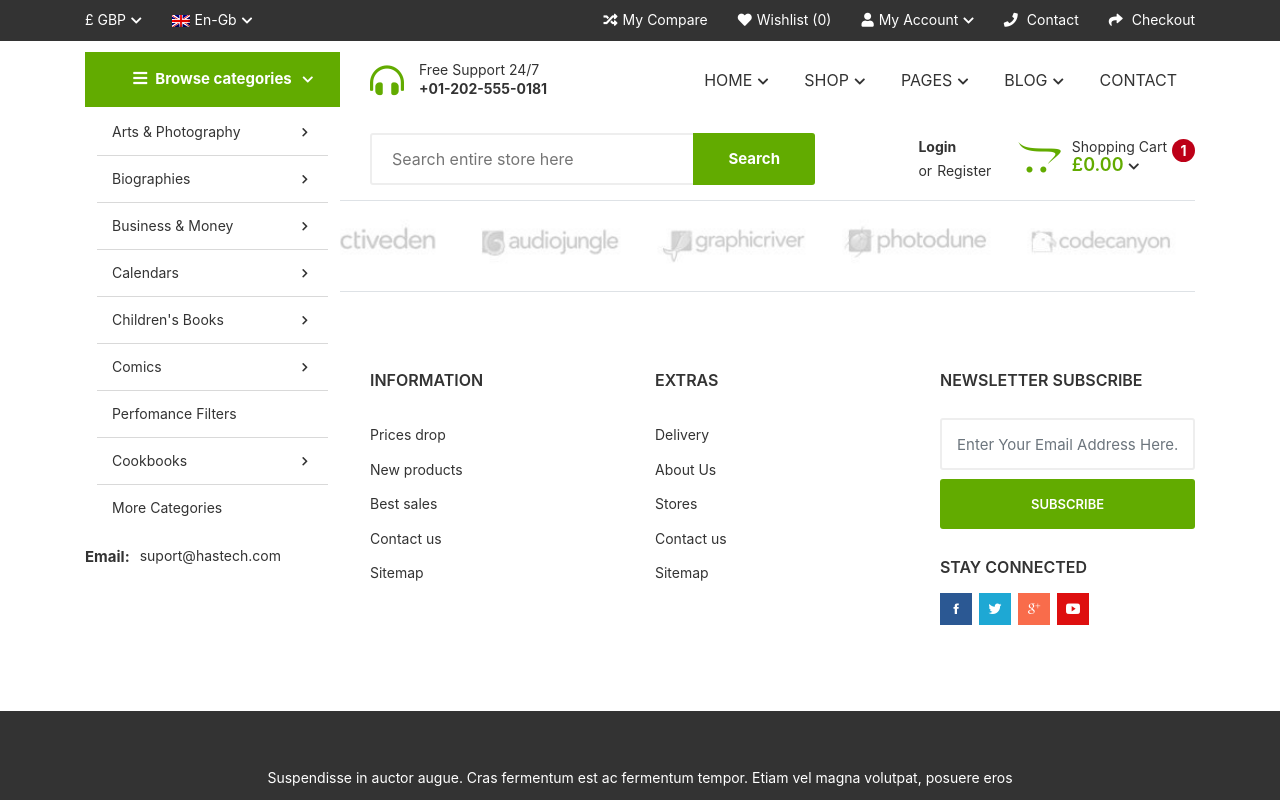
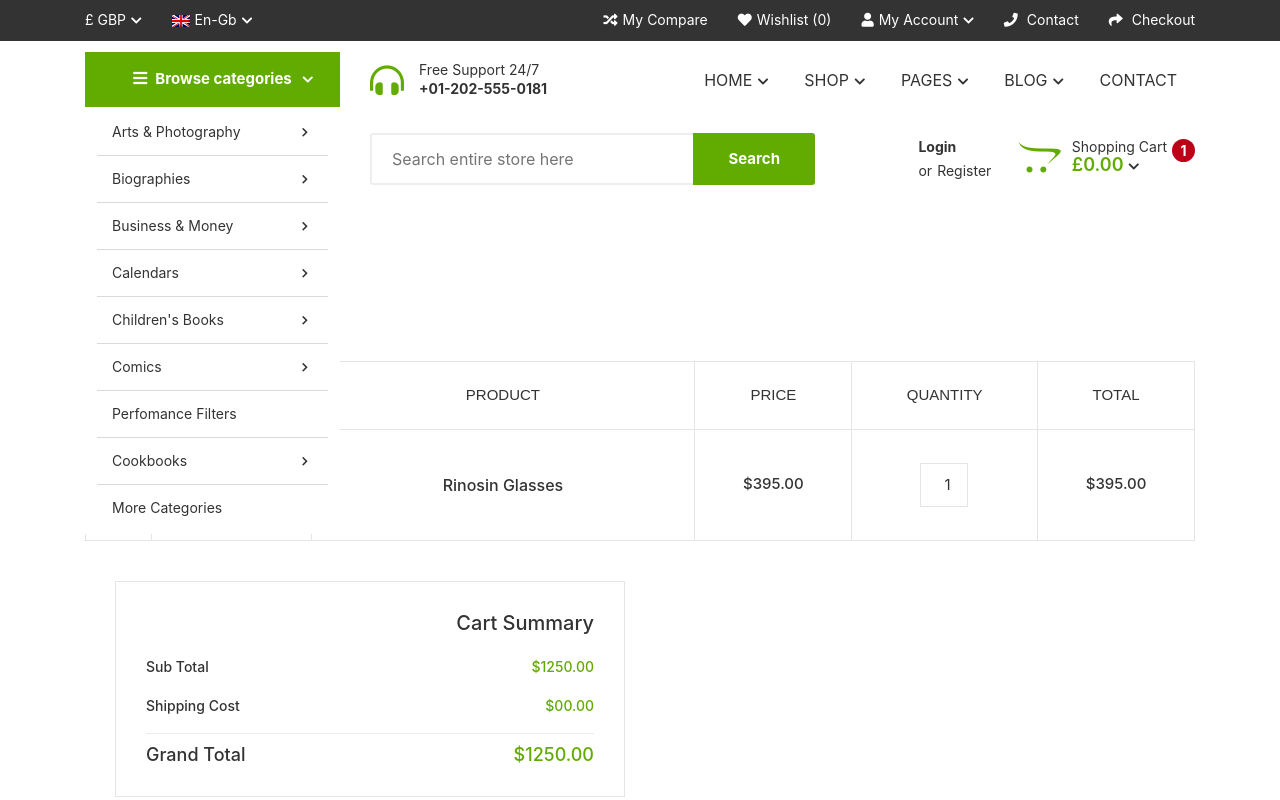
Before and after one commit to ferdi12-tr/React_TrainAndWork_Assignment3, a React (Create React App) app in the folder bookstore/: page /cart in a window 1280 px wide. Shown: the top 800 px of the page. Built offline with nearby package versions, Linux system fonts and the light colour scheme.

Commit message:
parse cart page

```diff
--- a/bookstore/src/App.js
+++ b/bookstore/src/App.js
@@ -7,6 +7,7 @@
 import Home from "./Pages/Home"
 import ProductDetail from './Pages/ProductDetail';
 import Blogs from './Pages/Blogs';
+import Cart from './Pages/Cart';
 
 function App() {
   return (
@@ -19,6 +20,7 @@
           <Route path='/' element={<Home />} />
           <Route path='/productDetail' element={<ProductDetail />}></Route>
           <Route path='/blogs' element={<Blogs />}></Route>
+          <Route path='/cart' element={<Cart />} />
         </Routes>
         <Footer />
       </div>
--- /dev/null
+++ b/bookstore/src/Pages/Cart.js
@@ -0,0 +1,89 @@
+import React, { Component } from 'react'
+
+export default class Cart extends Component {
+    render() {
+        return (
+            <>
+                <section className="breadcrumb-section">
+                    <h2 className="sr-only">Site Breadcrumb</h2>
+                    <div className="container">
+                        <div className="breadcrumb-contents">
+                            <nav aria-label="breadcrumb">
+                                <ol className="breadcrumb">
+                                    <li className="breadcrumb-item"><a href="index.html">Home</a></li>
+                                    <li className="breadcrumb-item active">Cart</li>
+                                </ol>
+                            </nav>
+                        </div>
+                    </div>
+                </section>
+                <main className="cart-page-main-block inner-page-sec-padding-bottom">
+                    <div className="cart_area cart-area-padding  ">
+                        <div className="container">
+                            <div className="page-section-title">
+                                <h1>Shopping Cart</h1>
+                            </div>
+                            <div className="row">
+                                <div className="col-12">
+                                    <form action="#" className>
+                                        <div className="cart-table table-responsive mb--40">
+                                            <table className="table">
+                                                <thead>
+                                                    <tr>
+                                                        <th className="pro-remove" />
+                                                        <th className="pro-thumbnail">Image</th>
+                                                        <th className="pro-title">Product</th>
+                                                        <th className="pro-price">Price</th>
+                                                        <th className="pro-quantity">Quantity</th>
+                                                        <th className="pro-subtotal">Total</th>
+                                                    </tr>
+                                                </thead>
+                                                <tbody>
+                                                    <tr>
+                                                        <td className="pro-remove"><a href="#"><i className="far fa-trash-alt" /></a>
+                                                        </td>
+                                                        <td className="pro-thumbnail"><a href="#"><img src="image/products/product-2.jpg" alt="Product" /></a></td>
+                                                        <td className="pro-title"><a href="#">Rinosin Glasses</a></td>
+                                                        <td className="pro-price"><span>$395.00</span></td>
+                                                        <td className="pro-quantity">
+                                                            <div className="pro-qty">
+                                                                <div className="count-input-block">
+                                                                    <input type="number" className="form-control text-center" defaultValue={1} />
+                                                                </div>
+                                                            </div>
+                                                        </td>
+                                                        <td className="pro-subtotal"><span>$395.00</span></td>
+                                                    </tr>
+                                                </tbody>
+                                            </table>
+                                        </div>
+                                    </form>
+                                </div>
+                            </div>
+                        </div>
+                    </div>
+                    <div className="cart-section-2">
+                        <div className="container">
+                            <div className="row">
+                                <div className="col-lg-6 col-12 d-flex">
+                                    <div className="cart-summary">
+                                        <div className="cart-summary-wrap">
+                                            <h4><span>Cart Summary</span></h4>
+                                            <p>Sub Total <span className="text-primary">$1250.00</span></p>
+                                            <p>Shipping Cost <span className="text-primary">$00.00</span></p>
+                                            <h2>Grand Total <span className="text-primary">$1250.00</span></h2>
+                                        </div>
+                                        <div className="cart-summary-button">
+                                            <a href="checkout.html" className="checkout-btn c-btn btn--primary">Checkout</a>
+                                        </div>
+                                    </div>
+                                </div>
+                            </div>
+                        </div>
+                    </div>
+                </main>
+
+            </>
+        )
+    }
+}
```
